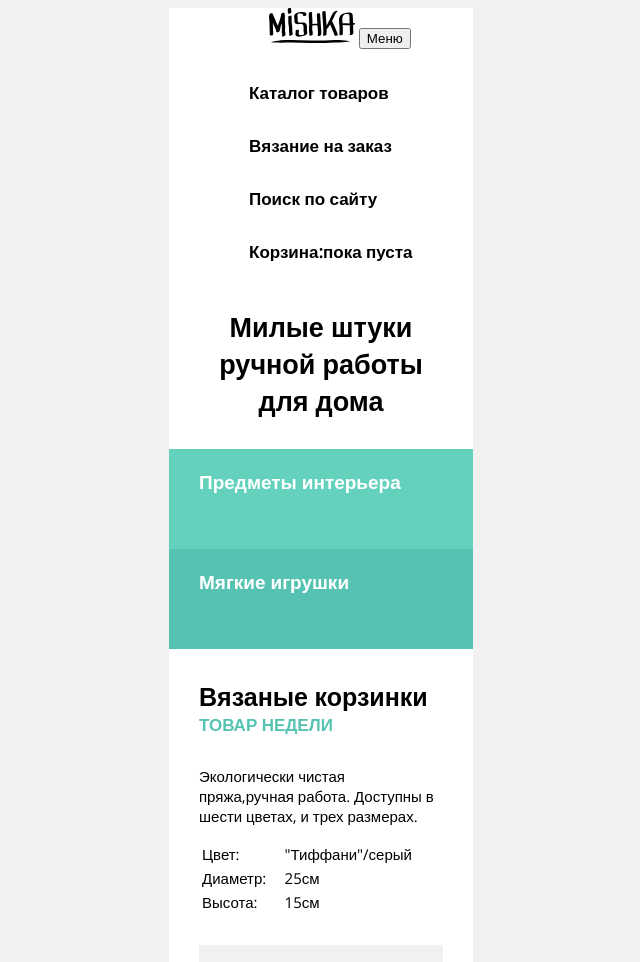
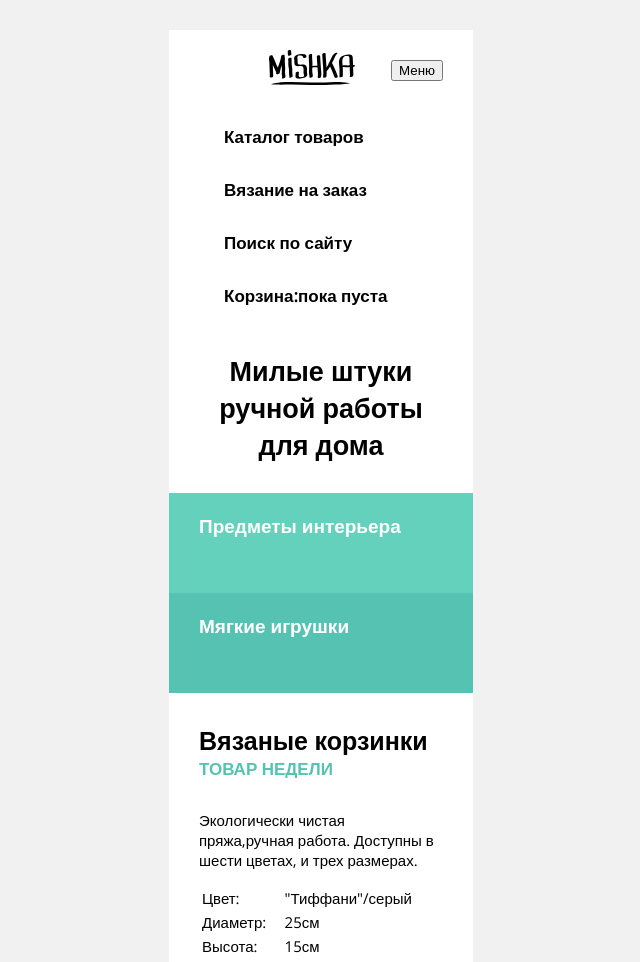
Before and after one commit to mxwau4ep/1221807-mishka-19, a website: page source/index.html in a window 1280 px wide. Shown: the top 962 px of the page, without its empty margins (319-959 px from the left). Drawn offline with nearby package versions, Linux system fonts and the light colour scheme; files that its build step writes are made by us from their sources.

Commit message:
Препроцессоры и автоматизация

```diff
--- a/source/less/style.less
+++ b/source/less/style.less
@@ -186,30 +186,40 @@ a {
   margin-bottom: 30px;
 }
 
-.page-header__logo-toggle {
+.page-header__logo {
   display: flex;
+  margin: 30px;
+  margin-bottom: 0;
+  height: 80px;
   align-items: center;
-  margin: 0;
-  padding-top: 20px;
-  heigth: 80px;
 }
 
-.page-header__logo {
-  padding-left: 100px;
+.page-header__logo-link {
+  margin-left: 70px;
 }
 
-.main-nav__toggle {
+.page-header__logo-image {
+  display: inline-block;
+}
+
+.main-nav__button {
   margin-left: auto;
-  padding-right: 20px;
+}
+
+.site-list {
+  display: flex;
+  margin: 0;
+  padding: 0;
+  flex-direction: column;
 }
 
 .site-list__item {
-  padding-top: 15px;
-  padding-bottom: 15px;
-  padding-left: 40px;
+  margin-left: 30px;
+  padding: 15px;
 }
 
 .site-list__item a {
+  margin-left: 10px;
   color: black;
 }
 
```
